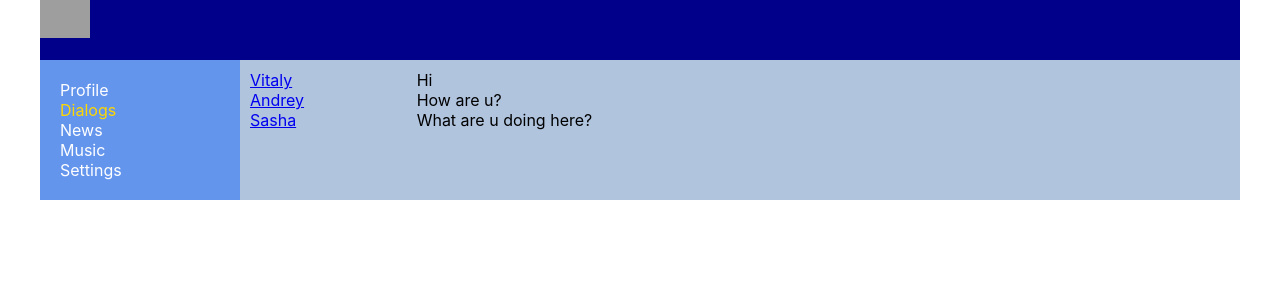
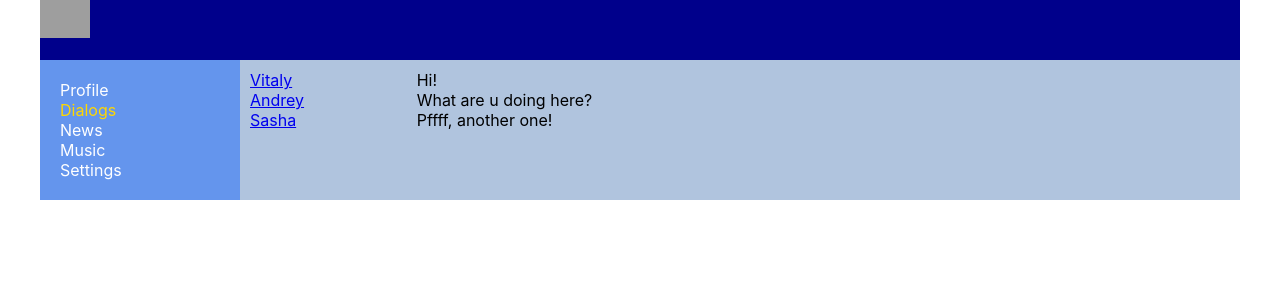
Before and after one commit to buldar/samurai, a React (Create React App) app: page /dialogs in a window 1280 px wide. Shown: the top 300 px of the page. Built offline with nearby package versions, Linux system fonts and the light colour scheme; grey boxes are pictures that could not be loaded.

Commit message:
легкий марофет

```diff
--- a/src/Components/Dialogs/Dialogs.js
+++ b/src/Components/Dialogs/Dialogs.js
@@ -2,26 +2,30 @@ import React from "react";
 import s from './Dialogs.module.css';
 import {NavLink} from "react-router-dom";
 
-
+const DialogItem = (props) => {
+    return (
+        <div className={s.dialog}>
+            <NavLink to={'/dialogs/'+props.id}> {props.name} </NavLink>
+        </div>
+    )
+}
+const Message = (props) => {
+    return (
+        <div className={s.message}>{props.message}</div>
+    )
+}
 const Dialogs = (props) => {
     return (
         <div className={s.dialogs}>
             <div className={s.dialogsItems}>
-                <div className={s.dialog + ' ' + s.active}>
-                    <NavLink to='/dialogs/1'> Vitaly </NavLink>
-                </div>
-                <div className={s.dialog}>
-                    <NavLink to='/dialogs/2'> Andrey </NavLink>
-                </div>
-                <div className={s.dialog}>
-                    <NavLink to='/dialogs/3'> Sasha </NavLink>
-                </div>
-
+                <DialogItem name='Vitaly' id='1'/>
+                <DialogItem name='Andrey' id='2'/>
+                <DialogItem name='Sasha' id='3'/>
             </div>
             <div className={s.messages}>
-                <div className={s.message}>Hi</div>
-                <div className={s.message}>How are u?</div>
-                <div className={s.message}>What are u doing here?</div>
+                <Message message='Hi!'/>
+                <Message message='What are u doing here?'/>
+                <Message message='Pffff, another one!'/>
             </div>
         </div>
     )
```
